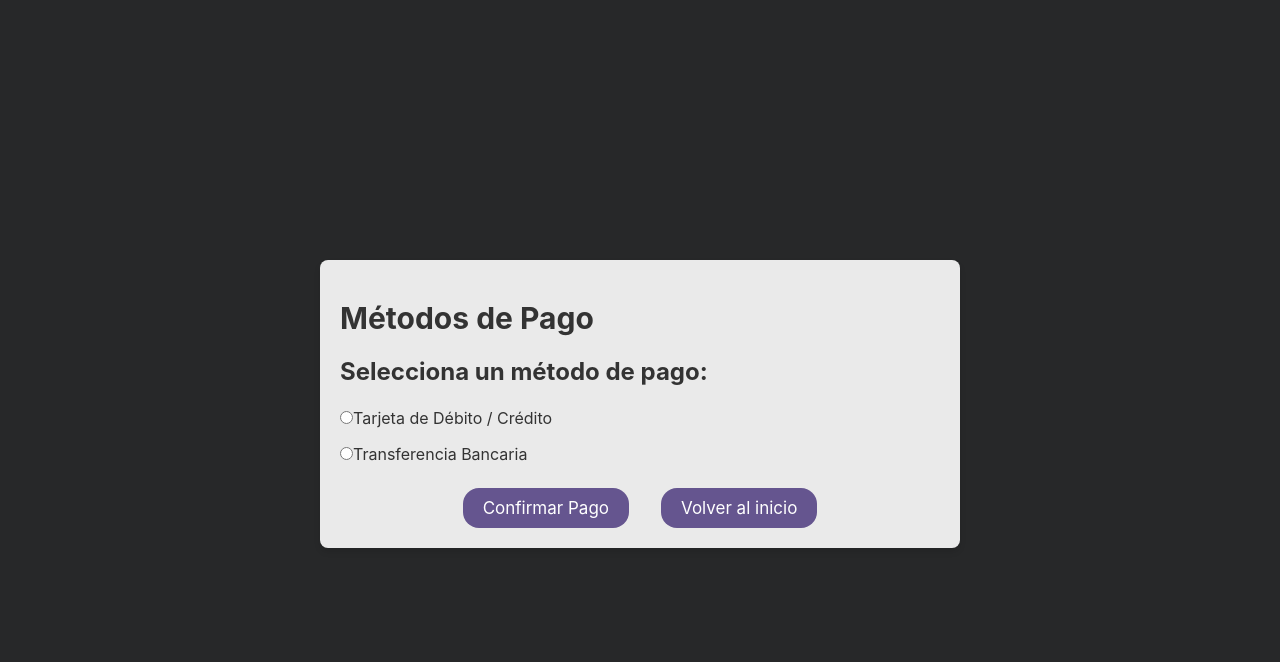
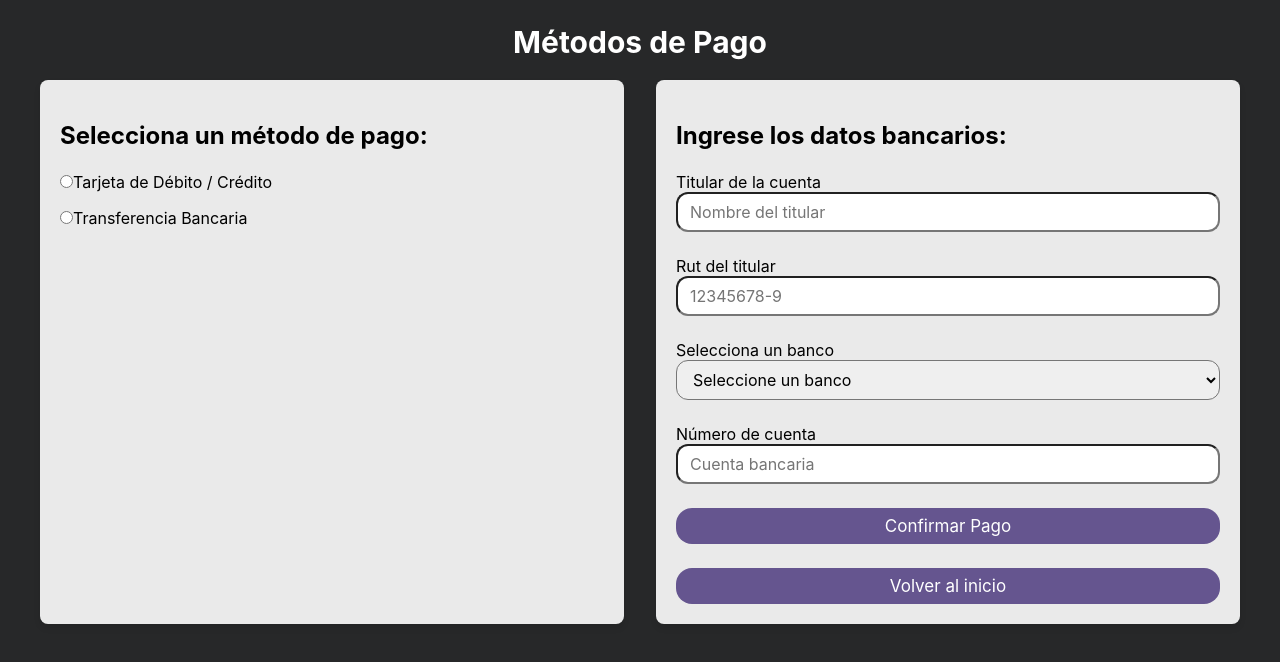
Before and after one commit to retamaish/INF322-DIU-ComunidadEdificio, a React app: page /metodos-pago in a window 1280 px wide. Shown: the top 662 px of the page. Built offline with nearby package versions, Linux system fonts and the light colour scheme; the HTML template or start-up script is replaced by a standard one.

Commit message:
paymethod con entrada de texto
Agregamos la entrada de texto de los datos necesarios para hacer el pago del gasto comun,

```diff
--- a/src/pages/Paymethods.jsx
+++ b/src/pages/Paymethods.jsx
@@ -1,42 +1,51 @@
 import React, { useState } from 'react'
-import { H1, H2, P } from '@components'
+import { H1, H2 } from '@components'
 import { useNavigate } from 'react-router-dom'
 
 export const PayMethods = () => {
     const navigate = useNavigate()
 
     const [selectedMethod, setSelectedMethod] = useState('')
+    const [accountHolder, setAccountHolder] = useState('')
+    const [rutHolder, setRutHolder] = useState('')
+    const [bankAccount, setBankAccount] = useState('')
+    const [selectedBank, setSelectedBank] = useState('')
+
 
     const handlePaymentSubmit = () => {
-    if (selectedMethod) {
-      window.alert(`Has seleccionado el método de pago: ${selectedMethod}`)
+    if (selectedMethod && accountHolder && bankAccount && rutHolder && selectedBank) {
+        window.alert(`Has seleccionado el método de pago: ${selectedMethod} \nTitular: ${accountHolder} \nCuenta: ${bankAccount}`)
     } else {
-      window.alert('Por favor, selecciona un método de pago')
+        window.alert('Por favor, completa todos los campos')
     }
     }
+    const availableBanks = ['BancoEstado', 'Banco Credito e Inversiones','Banco Santander','SantaMariaBANK']
 
     return (
     <div
         className='pay-methods'
-      style={{display: 'flex', flexDirection: 'column',justifyContent: 'center',alignItems: 'center',height: '100vh',}}
+        style={{
+        display: 'flex',
+        flexDirection: 'column',
+        justifyContent: 'center',
+        alignItems: 'center',
+        color: 'black'
+        }}
     >
-      {/* Cuadro de contenido */}
-      <div
-        style={{
+        <H1 className='pay-methods__title' style={{ color: 'white' }}>Métodos de Pago</H1>
+
+        <div className='pay-methods__container' style={{ display: 'flex', gap: '2rem', width: '100%', maxWidth: '1200px' }}>
+        {/* Elección de método de pago */}
+        <div className='payment-selection' style={{
+            flex: 1,
+            padding: '20px',
             backgroundColor: 'rgba(255, 255, 255, 0.9)',
             borderRadius: '8px',
-          padding: '20px',
-          boxShadow: '0 4px 6px rgba(0, 0, 0, 0.1)',
-          color: '#333',
-          width: '90%',
-          maxWidth: '600px',
-        }}
-      >
-        <H1 className='pay-methods__title'>Métodos de Pago</H1>
-
+            boxShadow: '0 4px 6px rgba(0, 0, 0, 0.1)'
+        }}>
             <H2 className='pay-methods__subtitle'>Selecciona un método de pago:</H2>
 
-        <div style={{ display: 'flex', flexDirection: 'column', gap: '16px', marginBottom: '24px' }}>
+            <div style={{ display: 'flex', flexDirection: 'column', gap: '16px' }}>
             <label>
                 <input
                 type='radio'
@@ -57,18 +66,93 @@ export const PayMethods = () => {
                 Transferencia Bancaria
             </label>
             </div>
+        </div>
 
-        <div className='all-container' style={{ display: 'flex', gap: '2rem', justifyContent: 'center' }}>
+        {/* Formulario de datos bancarios */}
+        <div className='bank-details' style={{
+            flex: 1,
+            padding: '20px',
+            backgroundColor: 'rgba(255, 255, 255, 0.9)',
+            borderRadius: '8px',
+            boxShadow: '0 4px 6px rgba(0, 0, 0, 0.1)'
+        }}>
+            <H2 className='pay-methods__subtitle'>Ingrese los datos bancarios:</H2>
+
+            <div className='form'>
+            {/* Titular de cuenta */}
+            <div className='form__group'>
+                <label className='form__label' htmlFor='accountHolder'>Titular de la cuenta</label>
+                <input
+                className='form__input'
+                type='text'
+                id='accountHolder'
+                value={accountHolder}
+                onChange={(e) => setAccountHolder(e.target.value)}
+                placeholder='Nombre del titular'
+                required
+                />
+            </div>
+
+                {/* rut de cuenta */}
+                <div className='form__group' style={{ marginTop: '24px' }}>
+                <label className='form__label' htmlFor='rutHolder'>Rut del titular</label>
+                <input
+                className='form__input'
+                type='text'
+                id='rutHolder'
+                value={rutHolder}
+                onChange={(e) => setRutHolder(e.target.value)}
+                placeholder='12345678-9'
+                required
+                />
+            </div>
+
+            {/* Selección de banco */}
+            <div className='form__group' style={{ marginTop: '24px' }}>
+              <label className='form__label' htmlFor='selectedBank'>Selecciona un banco</label>
+              <select
+                id='selectedBank'
+                className='form__input'
+                value={selectedBank}
+                onChange={(e) => setSelectedBank(e.target.value)}
+                required
+              >
+                <option value="">Seleccione un banco</option>
+                {availableBanks.map((bank, index) => (
+                  <option key={index} value={bank}>
+                    {bank}
+                  </option>
+                ))}
+              </select>
+            </div>
+
+            {/* Cuenta bancaria */}
+            <div className='form__group' style={{ marginTop: '24px' }}>
+                <label className='form__label' htmlFor='bankAccount'>Número de cuenta</label>
+                <input
+                className='form__input'
+                type='text'
+                id='bankAccount'
+                value={bankAccount}
+                onChange={(e) => setBankAccount(e.target.value)}
+                placeholder='Cuenta bancaria'
+                required
+                />
+            </div>
+
+            {/* Botón de confirmación */}
+            <div style={{ display: 'flex', flexDirection: 'column' }}>
                 <button
+                style={{ marginTop: '24px', width: '100%' }}
+                type='submit'
                 className='button button__submit'
-            style={{ padding: '10px 20px' }}
                 onClick={handlePaymentSubmit}
                 >
                 Confirmar Pago
                 </button>
                 <button
                 className='button button__submit'
-            style={{ padding: '10px 20px' }}
+                style={{ marginTop: '24px', width: '100%' }}
                 onClick={() => navigate('/')}
                 >
                 Volver al inicio
@@ -76,5 +160,24 @@ export const PayMethods = () => {
             </div>
             </div>
         </div>
+        </div>
+
+        {/* Estilos para pantallas pequeñas */}
+        <style>
+        {`
+            @media (max-width: 768px) {
+            .pay-methods__container {
+                flex-direction: column; /* Cambia la dirección de los elementos a columna en pantallas pequeñas */
+            }
+            .payment-selection,
+            .bank-details {
+                flex: none; /* Evita que los elementos ocupen todo el espacio */
+                width: 90%; /* Hace que cada elemento ocupe todo el ancho disponible */
+                margin-bottom: 20px; /* Espaciado entre los cuadros */
+            }
+            }
+        `}
+        </style>
+    </div>
     )
     }
--- a/src/pages/RequestCommonSpaces.jsx
+++ b/src/pages/RequestCommonSpaces.jsx
@@ -145,8 +145,8 @@ export const RequestCommonSpaces = () => {
 
           {/* Botones */}
           <div style={{ display: 'flex', gap: '8px', marginTop: '16px' }}>
-            <button onClick={handleSubmit} style={{ padding: '10px 20px' }}>Solicitar</button>
-            <button onClick={() => navigate('/')} style={{ padding: '10px 20px' }}>Volver al inicio</button>
+            <button className='button button__submit' onClick={handleSubmit} style={{ padding: '10px 20px' }}>Solicitar</button>
+            <button className='button button__submit' onClick={() => navigate('/')} style={{ padding: '10px 20px' }}>Volver al inicio</button>
           </div>
         </div>
       </div>
```
Lines whose indentation alone changed are shown as unchanged.
